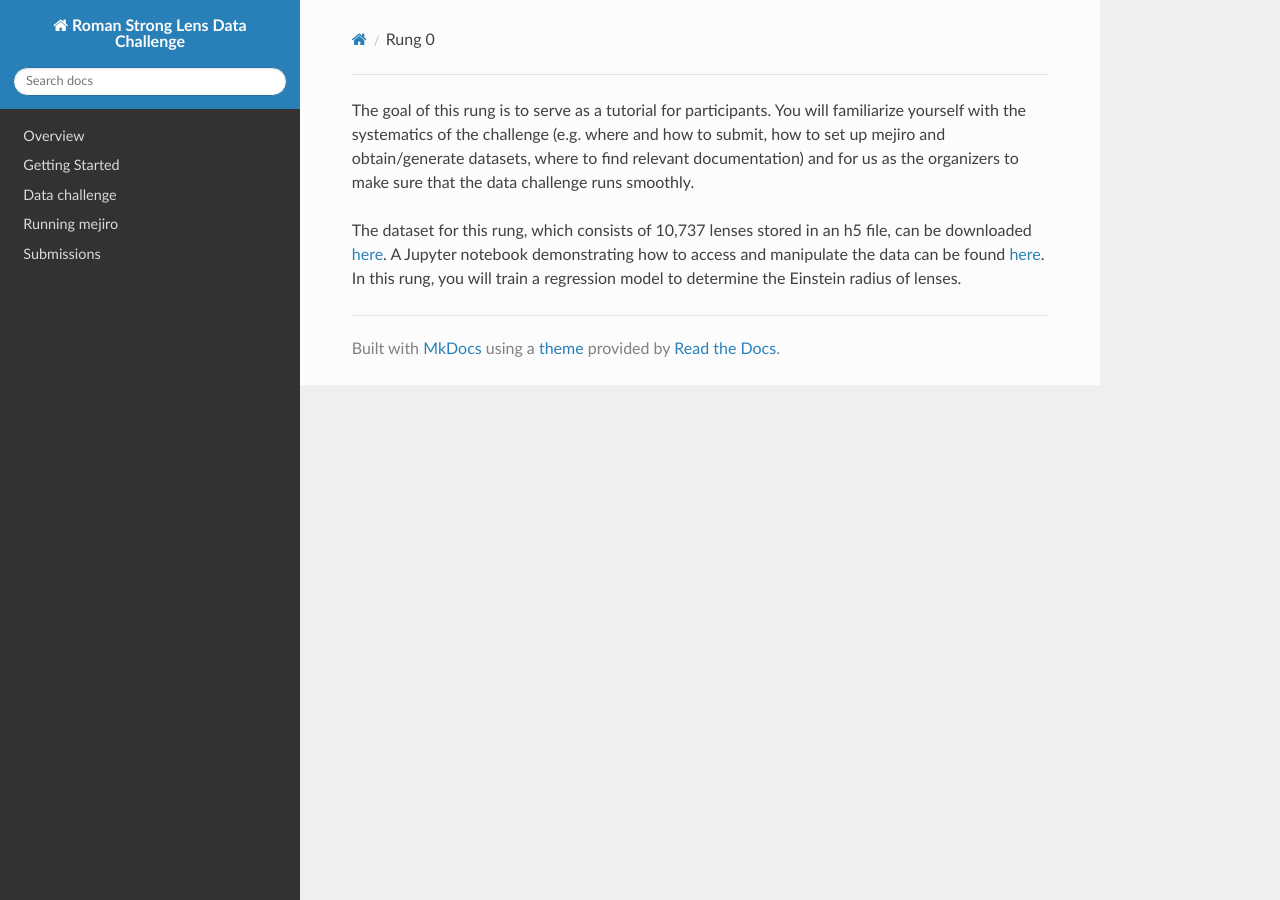
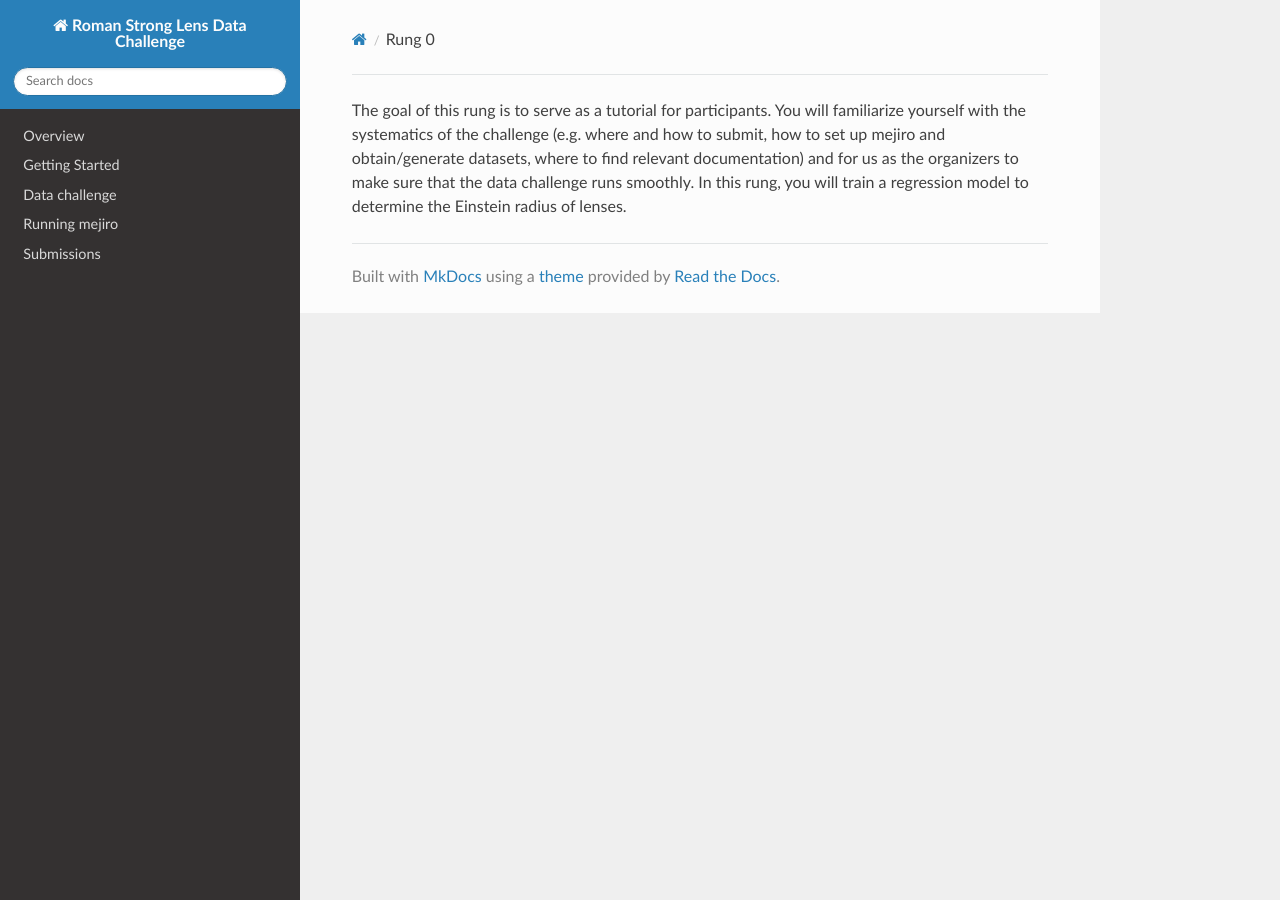
Before and after one commit to ahuang314/Roman_Data_Challenge, an MkDocs documentation site: the page built from docs/rung_descriptions/rung_0.md, in a window 1280 px wide. Built offline with MkDocs 1.6.1, drawn with Linux system fonts in a browser that asks for light colours; nearby versions of some CDN libraries.

Commit message:
edit docs

```diff
--- a/docs/rung_descriptions/rung_0.md
+++ b/docs/rung_descriptions/rung_0.md
@@ -1,3 +1 @@
-The goal of this rung is to serve as a tutorial for participants. You will familiarize yourself with the systematics of the challenge (e.g. where and how to submit, how to set up mejiro and obtain/generate datasets, where to find relevant documentation) and for us as the organizers to make sure that the data challenge runs smoothly.
-
-The dataset for this rung, which consists of 10,737 lenses stored in an h5 file, can be downloaded [here](https://gowustl-my.sharepoint.com/personal/b_t_wedig_wustl_edu/_layouts/15/onedrive.aspx?id=%2Fpersonal%2Fb%5Ft%5Fwedig%5Fwustl%5Fedu%2FDocuments%2F2025%2D09%2D19%20Roman%20Data%20Challenge%20mini%20dataset%2Froman%5Fdata%5Fchallenge%5Fmini%5Fv%5F0%5F1%2Eh5&parent=%2Fpersonal%2Fb%5Ft%5Fwedig%5Fwustl%5Fedu%2FDocuments%2F2025%2D09%2D19%20Roman%20Data%20Challenge%20mini%20dataset&ga=1). A Jupyter notebook demonstrating how to access and manipulate the data can be found [here](https://gowustl-my.sharepoint.com/personal/b_t_wedig_wustl_edu/_layouts/15/onedrive.aspx?id=%2Fpersonal%2Fb%5Ft%5Fwedig%5Fwustl%5Fedu%2FDocuments%2F2025%2D09%2D19%20Roman%20Data%20Challenge%20mini%20dataset%2Fview%5Fdataset%2Eipynb&parent=%2Fpersonal%2Fb%5Ft%5Fwedig%5Fwustl%5Fedu%2FDocuments%2F2025%2D09%2D19%20Roman%20Data%20Challenge%20mini%20dataset&ga=1). In this rung, you will train a regression model to determine the Einstein radius of lenses.
+The goal of this rung is to serve as a tutorial for participants. You will familiarize yourself with the systematics of the challenge (e.g. where and how to submit, how to set up mejiro and obtain/generate datasets, where to find relevant documentation) and for us as the organizers to make sure that the data challenge runs smoothly. In this rung, you will train a regression model to determine the Einstein radius of lenses.
```
Also changed, not shown: docs/data_challenge.md (+1 -1 lines), docs/getting_started.md (+2 -1 lines).
